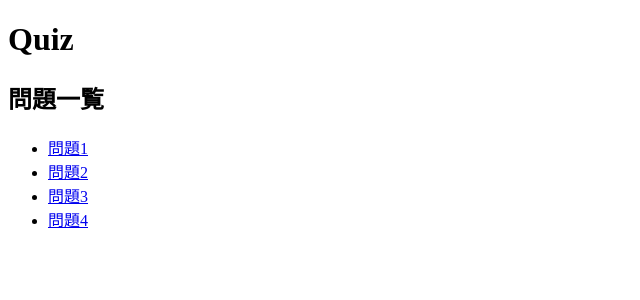
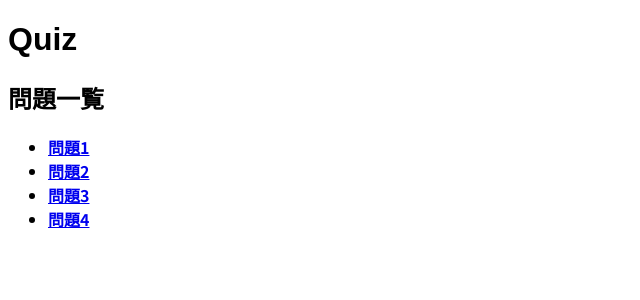
Before and after one commit to Hiroki4091/php_study, a PHP site: page / in a window 1280 px wide. Shown: the top 300 px of the page, without its empty margins (0-640 px from the left). Run offline with PHP 8.4, Linux system fonts and the light colour scheme.

Commit message:
fontの指定

```diff
--- a/Web/Quiz/index.html
+++ b/Web/Quiz/index.html
@@ -3,6 +3,7 @@
 <head>
     <meta charset="UTF-8">
     <meta name="viewport" content="width=device-width, initial-scale=1.0">
+    <link rel="stylesheet" href="style.css">
     <title>Quiz</title>
 </head>
 <body>
--- a/Web/Quiz/question1.html
+++ b/Web/Quiz/question1.html
@@ -3,6 +3,7 @@
 <head>
     <meta charset="UTF-8">
     <meta name="viewport" content="width=device-width, initial-scale=1.0">
+    <link rel="stylesheet" href="style.css">
     <title>問題1 | Quiz</title>
 </head>
 <body>
--- a/Web/Quiz/question2.html
+++ b/Web/Quiz/question2.html
@@ -3,6 +3,7 @@
 <head>
     <meta charset="UTF-8">
     <meta name="viewport" content="width=device-width, initial-scale=1.0">
+    <link rel="stylesheet" href="style.css">
     <title>問題2 | Quiz</title>
 </head>
 <body>
--- a/Web/Quiz/question3.html
+++ b/Web/Quiz/question3.html
@@ -3,6 +3,7 @@
 <head>
     <meta charset="UTF-8">
     <meta name="viewport" content="width=device-width, initial-scale=1.0">
+    <link rel="stylesheet" href="style.css">
     <title>問題3 | Quiz</title>
 </head>
 <body>
--- a/Web/Quiz/question4.html
+++ b/Web/Quiz/question4.html
@@ -3,6 +3,7 @@
 <head>
     <meta charset="UTF-8">
     <meta name="viewport" content="width=device-width, initial-scale=1.0">
+    <link rel="stylesheet" href="style.css">
     <title>問題4 | Quiz</title>
 </head>
 <body>
--- a/Web/Quiz/style.css
+++ b/Web/Quiz/style.css
@@ -1,3 +1,13 @@
+@import url('https://fonts.googleapis.com/css2?family=Noto+Sans+JP:wght@100..900&display=swap');
+
 body {
+    font-family: "Noto Sans JP", sans-serif;
+    font-optical-sizing: auto;
+    font-weight: 700;
+    font-style: normal;
+}
 
+/* body全体にスタイルが当たっていてもその中の要素を指定した方が優先される */
+h1 ,h2, h3 {
+    font-family: "游ゴシック体", "YuGothic", "游ゴシック", "Yu Gothic", sans-serif;
 }
```
